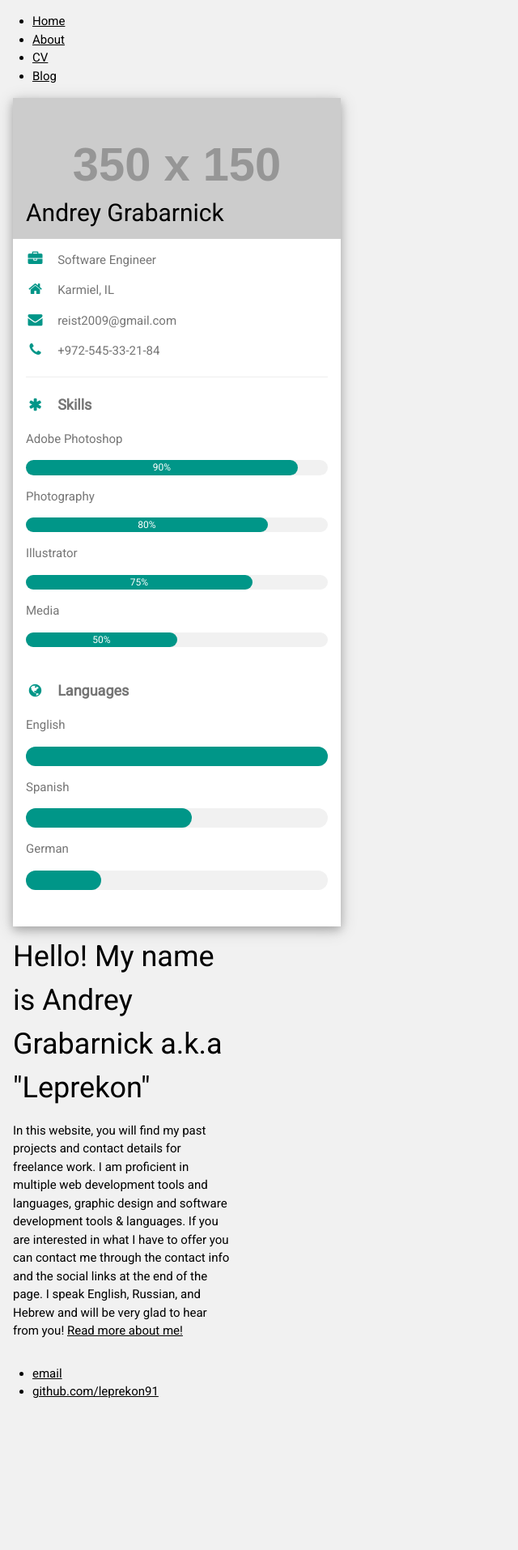
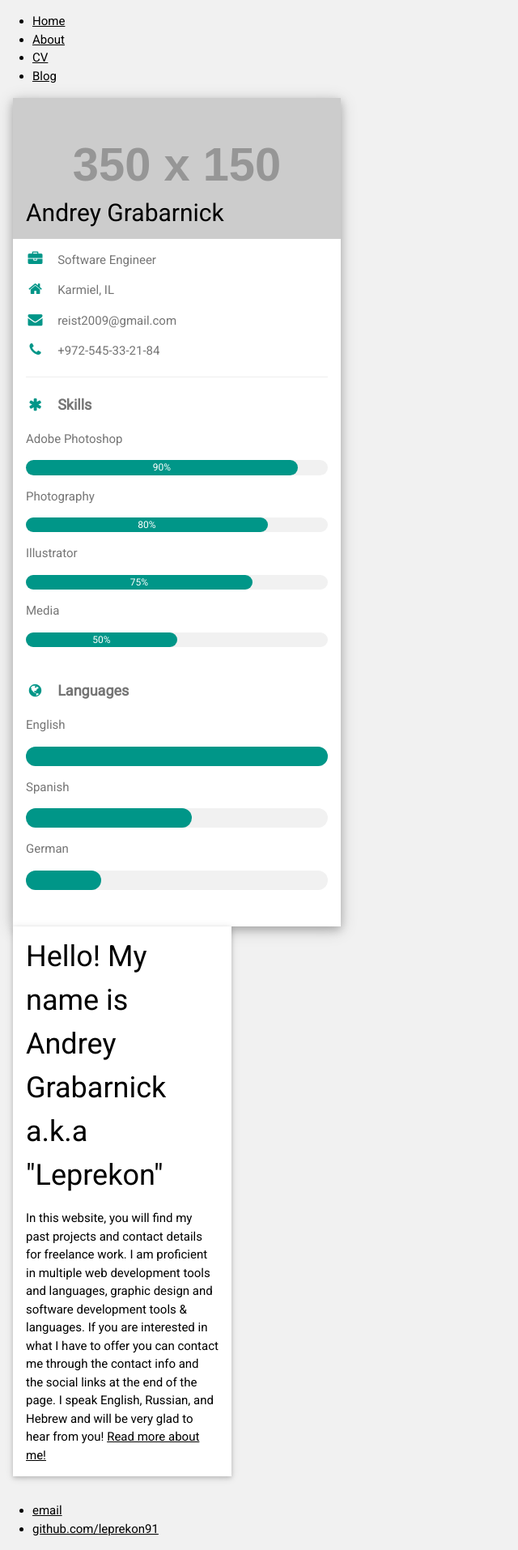
Before and after one commit to leprekon91/leprekon91.github.io, a Jekyll site: the page built from index.html, in a window 1280 px wide. Shown: the whole page at 81% size, without its empty margins (0-640 px from the left). Built offline with Jekyll 4.4.1, drawn with Linux system fonts in a browser that asks for light colours; before the commit the page ends 1745 px from its top, so only the background shows below that.

Commit message:
desc. changes

```diff
--- a/index.html
+++ b/index.html
@@ -67,7 +67,7 @@
         <br>
     </div>
     <div class="w3-twothird">
-    <div>
+        <div class="w3-container w3-card w3-white w3-margin-bottom">
             <h1>Hello! My name is Andrey Grabarnick a.k.a "Leprekon"</h1>
             <p>In this website, you will find my past projects and contact details for freelance work.
                 I am proficient in multiple web development tools and languages,
```
Lines whose indentation alone changed are shown as unchanged.
